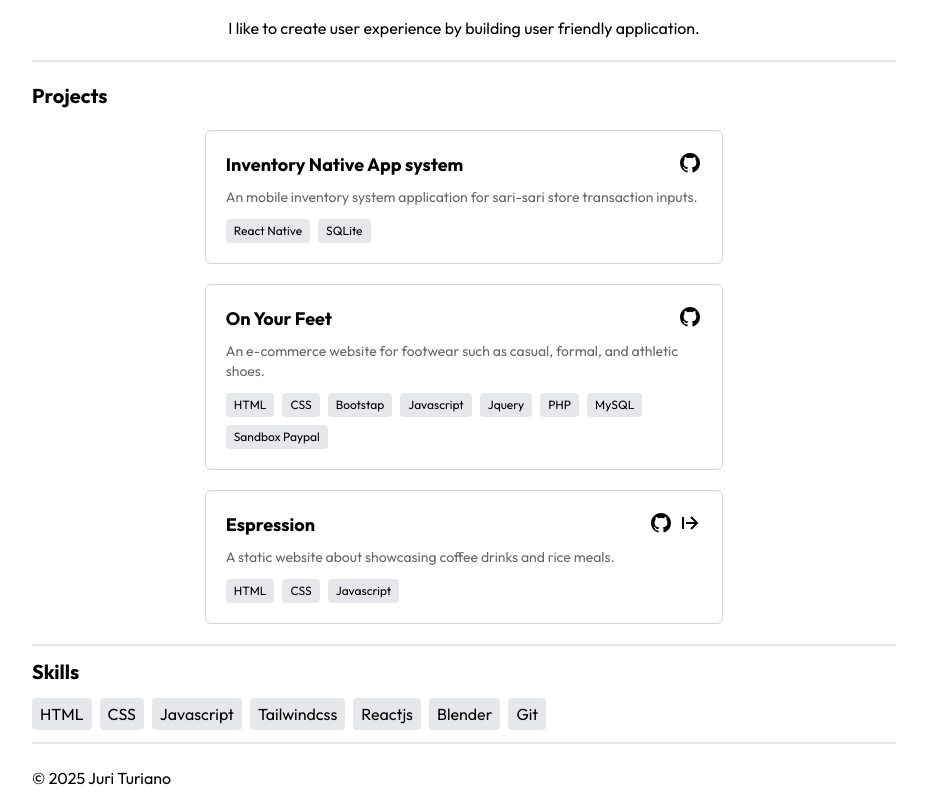
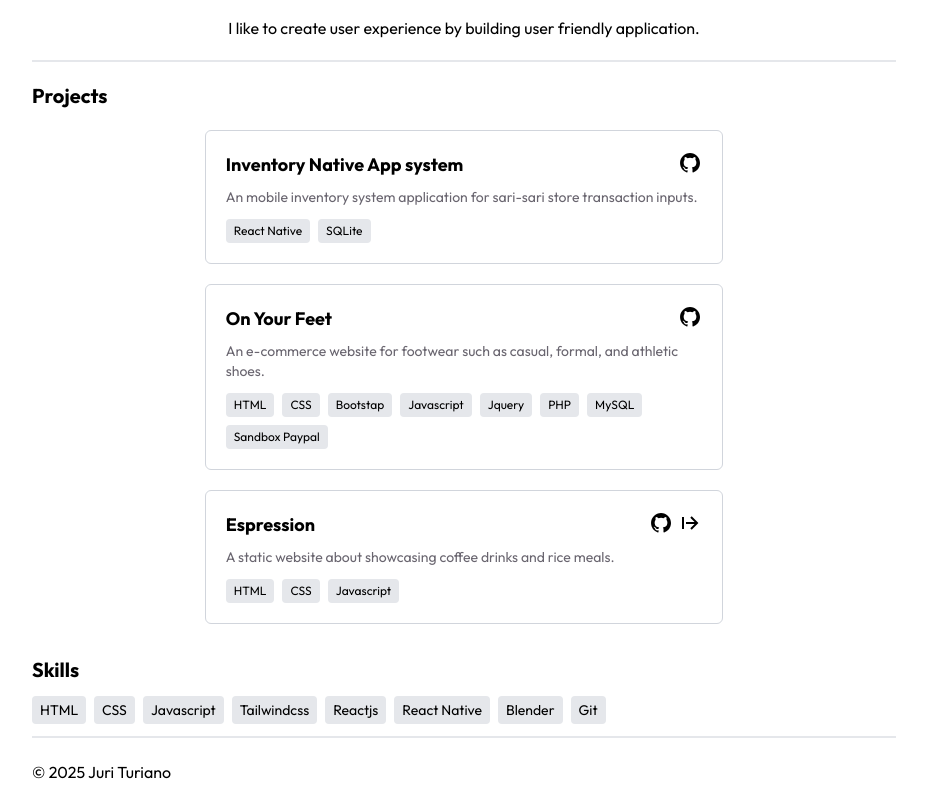
Before and after one commit to jurituriano/myPortfolio-JuriTuriano, a React (Vite) app: page / in a window 1280 px wide. Shown: the part 782-1582 px from the top of the page, without its empty margins (176-1103 px from the left). Built offline with nearby package versions, Linux system fonts and the light colour scheme.

Commit message:
reduce the font size of the skills

```diff
--- a/src/pages/skills.jsx
+++ b/src/pages/skills.jsx
@@ -1,15 +1,26 @@
 const Skills = () => {
   return (
-    <div className="border-y-2 my-3 pt-3">
+    <div className="border-b-2 mb-3 pt-3">
       <h1 className="text-xl font-bold">Skills</h1>
       <div className="flex flex-wrap gap-2 my-3">
-        <span className="bg-gray-200 px-2 py-1 rounded-sm ">HTML</span>
-        <span className="bg-gray-200 px-2 py-1 rounded-sm ">CSS</span>
-        <span className="bg-gray-200 px-2 py-1 rounded-sm ">Javascript</span>
-        <span className="bg-gray-200 px-2 py-1 rounded-sm ">Tailwindcss</span>
-        <span className="bg-gray-200 px-2 py-1 rounded-sm ">Reactjs</span>
-        <span className="bg-gray-200 px-2 py-1 rounded-sm ">Blender</span>
-        <span className="bg-gray-200 px-2 py-1 rounded-sm ">Git</span>
+        <span className="bg-gray-200 px-2 py-1 rounded-sm text-sm">HTML</span>
+        <span className="bg-gray-200 px-2 py-1 rounded-sm text-sm">CSS</span>
+        <span className="bg-gray-200 px-2 py-1 rounded-sm text-sm">
+          Javascript
+        </span>
+        <span className="bg-gray-200 px-2 py-1 rounded-sm text-sm">
+          Tailwindcss
+        </span>
+        <span className="bg-gray-200 px-2 py-1 rounded-sm text-sm">
+          Reactjs
+        </span>
+        <span className="bg-gray-200 px-2 py-1 rounded-sm text-sm">
+          React Native
+        </span>
+        <span className="bg-gray-200 px-2 py-1 rounded-sm text-sm">
+          Blender
+        </span>
+        <span className="bg-gray-200 px-2 py-1 rounded-sm text-sm">Git</span>
       </div>
     </div>
   );
```
